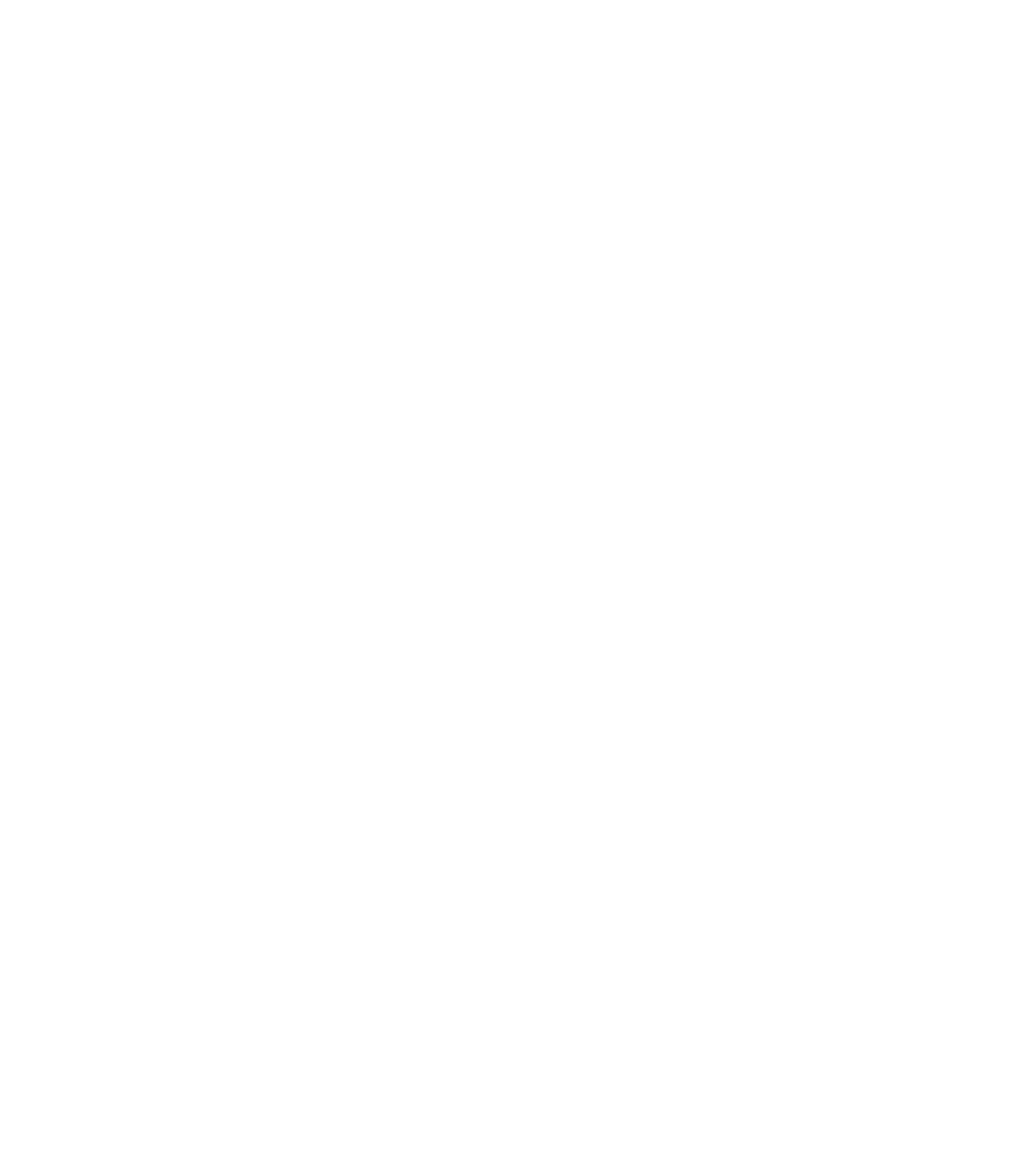
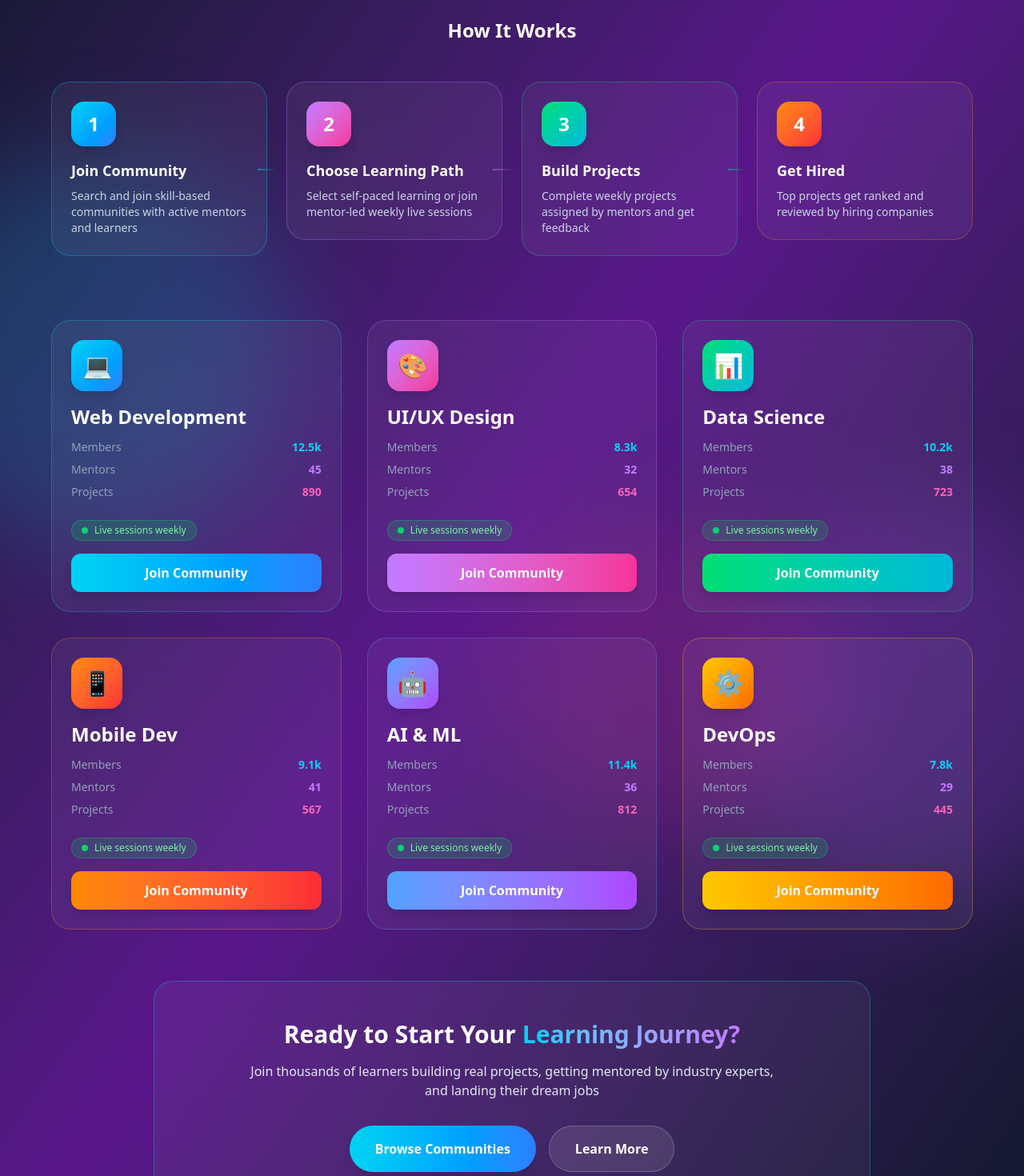
Before and after one commit to RZcodes01/Frontend, a React (Vite) app: page /community in a window 1280 px wide. Shown: the part 280-1750 px from the top of the page at 80% size. Before the commit the page ends 800 px from the top, so only its background shows below. Built offline with nearby package versions, Linux system fonts and the light colour scheme.

Commit message:
added community page

```diff
--- a/src/pages/Community.jsx
+++ b/src/pages/Community.jsx
@@ -1,13 +1,211 @@
 import React from 'react'
 import Navbar from '../components/Navbar'
 
-const Community = () => {
+export default function Community() {
+  const communities = [
+    {
+      name: "Web Development",
+      members: "12.5k",
+      mentors: "45",
+      projects: "890",
+      icon: "💻",
+      color: "from-cyan-400 to-blue-500",
+      bgColor: "bg-cyan-500/10",
+      borderColor: "border-cyan-400/30"
+    },
+    {
+      name: "UI/UX Design",
+      members: "8.3k",
+      mentors: "32",
+      projects: "654",
+      icon: "🎨",
+      color: "from-purple-400 to-pink-500",
+      bgColor: "bg-purple-500/10",
+      borderColor: "border-purple-400/30"
+    },
+    {
+      name: "Data Science",
+      members: "10.2k",
+      mentors: "38",
+      projects: "723",
+      icon: "📊",
+      color: "from-green-400 to-cyan-500",
+      bgColor: "bg-green-500/10",
+      borderColor: "border-green-400/30"
+    },
+    {
+      name: "Mobile Dev",
+      members: "9.1k",
+      mentors: "41",
+      projects: "567",
+      icon: "📱",
+      color: "from-orange-400 to-red-500",
+      bgColor: "bg-orange-500/10",
+      borderColor: "border-orange-400/30"
+    },
+    {
+      name: "AI & ML",
+      members: "11.4k",
+      mentors: "36",
+      projects: "812",
+      icon: "🤖",
+      color: "from-blue-400 to-purple-500",
+      bgColor: "bg-blue-500/10",
+      borderColor: "border-blue-400/30"
+    },
+    {
+      name: "DevOps",
+      members: "7.8k",
+      mentors: "29",
+      projects: "445",
+      icon: "⚙️",
+      color: "from-yellow-400 to-orange-500",
+      bgColor: "bg-yellow-500/10",
+      borderColor: "border-yellow-400/30"
+    }
+  ];
+
   return (
-    <div>
-        <Navbar/>
+    <section id="community" className="relative py-20 bg-gradient-to-br from-slate-900 via-purple-900 to-slate-900 overflow-hidden">
+      {/* Background Effects */}
+      <div className="absolute inset-0">
+        <div className="absolute top-1/4 -left-32 w-[500px] h-[500px] bg-cyan-500/20 rounded-full blur-3xl"></div>
+        <div className="absolute bottom-1/4 -right-32 w-[500px] h-[500px] bg-purple-500/20 rounded-full blur-3xl"></div>
+        <div className="absolute top-1/2 left-1/2 w-[400px] h-[400px] bg-pink-500/15 rounded-full blur-3xl"></div>
+      </div>
 
-    </div>
-  )
+      <div className="relative container mx-auto px-6">
+        {/* Header */}
+        <div className="text-center mb-16">
+          <span className="inline-flex items-center gap-2 px-4 py-1 mb-4 text-sm rounded-full bg-cyan-500/20 backdrop-blur border border-cyan-400/30 text-cyan-300">
+            👥 Join Active Communities
+          </span>
+          <h2 className="text-4xl md:text-5xl font-bold text-white mb-4">
+            Find Your <span className="text-transparent bg-clip-text bg-gradient-to-r from-cyan-400 to-blue-400">Community</span>
+          </h2>
+          <p className="text-slate-200 max-w-2xl mx-auto">
+            Connect with mentors and peers, learn together, build real projects, and showcase your work to top companies
+          </p>
+        </div>
+
+        {/* How It Works Section */}
+        <div className="mb-20 max-w-6xl mx-auto">
+          <h3 className="text-2xl font-bold text-center text-white mb-12">How It Works</h3>
+          <div className="grid md:grid-cols-4 gap-6">
+            {/* Step 1 */}
+            <div className="relative group">
+              <div className="bg-white/5 backdrop-blur-xl border border-cyan-400/30 rounded-3xl p-6 hover:bg-white/10 transition">
+                <div className="w-14 h-14 mb-4 rounded-2xl bg-gradient-to-br from-cyan-400 to-blue-500 flex items-center justify-center text-2xl font-bold text-white shadow-lg">
+                  1
+                </div>
+                <h4 className="text-lg font-bold text-white mb-2">Join Community</h4>
+                <p className="text-slate-300 text-sm">Search and join skill-based communities with active mentors and learners</p>
+              </div>
+              <div className="hidden md:block absolute top-1/2 -right-3 w-6 h-0.5 bg-gradient-to-r from-cyan-400/50 to-transparent"></div>
+            </div>
+
+            {/* Step 2 */}
+            <div className="relative group">
+              <div className="bg-white/5 backdrop-blur-xl border border-purple-400/30 rounded-3xl p-6 hover:bg-white/10 transition">
+                <div className="w-14 h-14 mb-4 rounded-2xl bg-gradient-to-br from-purple-400 to-pink-500 flex items-center justify-center text-2xl font-bold text-white shadow-lg">
+                  2
+                </div>
+                <h4 className="text-lg font-bold text-white mb-2">Choose Learning Path</h4>
+                <p className="text-slate-300 text-sm">Select self-paced learning or join mentor-led weekly live sessions</p>
+              </div>
+              <div className="hidden md:block absolute top-1/2 -right-3 w-6 h-0.5 bg-gradient-to-r from-purple-400/50 to-transparent"></div>
+            </div>
+
+            {/* Step 3 */}
+            <div className="relative group">
+              <div className="bg-white/5 backdrop-blur-xl border border-green-400/30 rounded-3xl p-6 hover:bg-white/10 transition">
+                <div className="w-14 h-14 mb-4 rounded-2xl bg-gradient-to-br from-green-400 to-cyan-500 flex items-center justify-center text-2xl font-bold text-white shadow-lg">
+                  3
+                </div>
+                <h4 className="text-lg font-bold text-white mb-2">Build Projects</h4>
+                <p className="text-slate-300 text-sm">Complete weekly projects assigned by mentors and get feedback</p>
+              </div>
+              <div className="hidden md:block absolute top-1/2 -right-3 w-6 h-0.5 bg-gradient-to-r from-green-400/50 to-transparent"></div>
+            </div>
+
+            {/* Step 4 */}
+            <div className="relative group">
+              <div className="bg-white/5 backdrop-blur-xl border border-orange-400/30 rounded-3xl p-6 hover:bg-white/10 transition">
+                <div className="w-14 h-14 mb-4 rounded-2xl bg-gradient-to-br from-orange-400 to-red-500 flex items-center justify-center text-2xl font-bold text-white shadow-lg">
+                  4
+                </div>
+                <h4 className="text-lg font-bold text-white mb-2">Get Hired</h4>
+                <p className="text-slate-300 text-sm">Top projects get ranked and reviewed by hiring companies</p>
+              </div>
+            </div>
+          </div>
+        </div>
+
+        {/* Communities Grid */}
+        <div className="grid md:grid-cols-3 gap-8 max-w-6xl mx-auto mb-16">
+          {communities.map((community) => (
+            <div
+              key={community.name}
+              className={`group relative bg-white/5 backdrop-blur-xl border ${community.borderColor} rounded-3xl p-6 hover:bg-white/10 transition duration-300 transform hover:-translate-y-2`}
+            >
+              {/* Icon */}
+              <div className={`w-16 h-16 mb-4 rounded-2xl bg-gradient-to-br ${community.color} flex items-center justify-center text-3xl shadow-lg group-hover:scale-110 transition`}>
+                {community.icon}
+              </div>
+
+              {/* Community Name */}
+              <h3 className="text-2xl font-bold text-white mb-3 group-hover:text-transparent group-hover:bg-clip-text group-hover:bg-gradient-to-r group-hover:from-cyan-400 group-hover:to-purple-400 transition">
+                {community.name}
+              </h3>
+
+              {/* Stats */}
+              <div className="space-y-2 mb-6">
+                <div className="flex items-center justify-between text-sm">
+                  <span className="text-slate-400">Members</span>
+                  <span className="text-cyan-400 font-semibold">{community.members}</span>
+                </div>
+                <div className="flex items-center justify-between text-sm">
+                  <span className="text-slate-400">Mentors</span>
+                  <span className="text-purple-400 font-semibold">{community.mentors}</span>
+                </div>
+                <div className="flex items-center justify-between text-sm">
+                  <span className="text-slate-400">Projects</span>
+                  <span className="text-pink-400 font-semibold">{community.projects}</span>
+                </div>
+              </div>
+
+              {/* Live Session Badge */}
+              <div className="mb-4 inline-flex items-center gap-2 px-3 py-1 rounded-full bg-green-500/20 border border-green-400/30 text-green-300 text-xs">
+                <span className="w-2 h-2 bg-green-400 rounded-full animate-pulse"></span>
+                Live sessions weekly
+              </div>
+
+              {/* Join Button */}
+              <button className={`w-full py-3 rounded-xl font-semibold bg-gradient-to-r ${community.color} text-white hover:scale-105 transition shadow-lg`}>
+                Join Community
+              </button>
+            </div>
+          ))}
+        </div>
+
+        {/* CTA Section */}
+        <div className="text-center bg-white/5 backdrop-blur-xl border border-cyan-400/30 rounded-3xl p-12 max-w-4xl mx-auto">
+          <h3 className="text-3xl font-bold text-white mb-4">
+            Ready to Start Your <span className="text-transparent bg-clip-text bg-gradient-to-r from-cyan-400 to-purple-400">Learning Journey?</span>
+          </h3>
+          <p className="text-slate-200 mb-8 max-w-2xl mx-auto">
+            Join thousands of learners building real projects, getting mentored by industry experts, and landing their dream jobs
+          </p>
+          <div className="flex flex-col sm:flex-row gap-4 justify-center">
+            <button className="px-8 py-4 rounded-full font-semibold bg-gradient-to-r from-cyan-400 to-blue-500 text-white hover:scale-105 transition shadow-lg">
+              Browse Communities
+            </button>
+            <button className="px-8 py-4 rounded-full font-semibold bg-white/10 border border-white/20 text-white hover:bg-white/20 transition">
+              Learn More
+            </button>
+          </div>
+        </div>
+      </div>
+    </section>
+  );
 }
-
-export default Community
```
